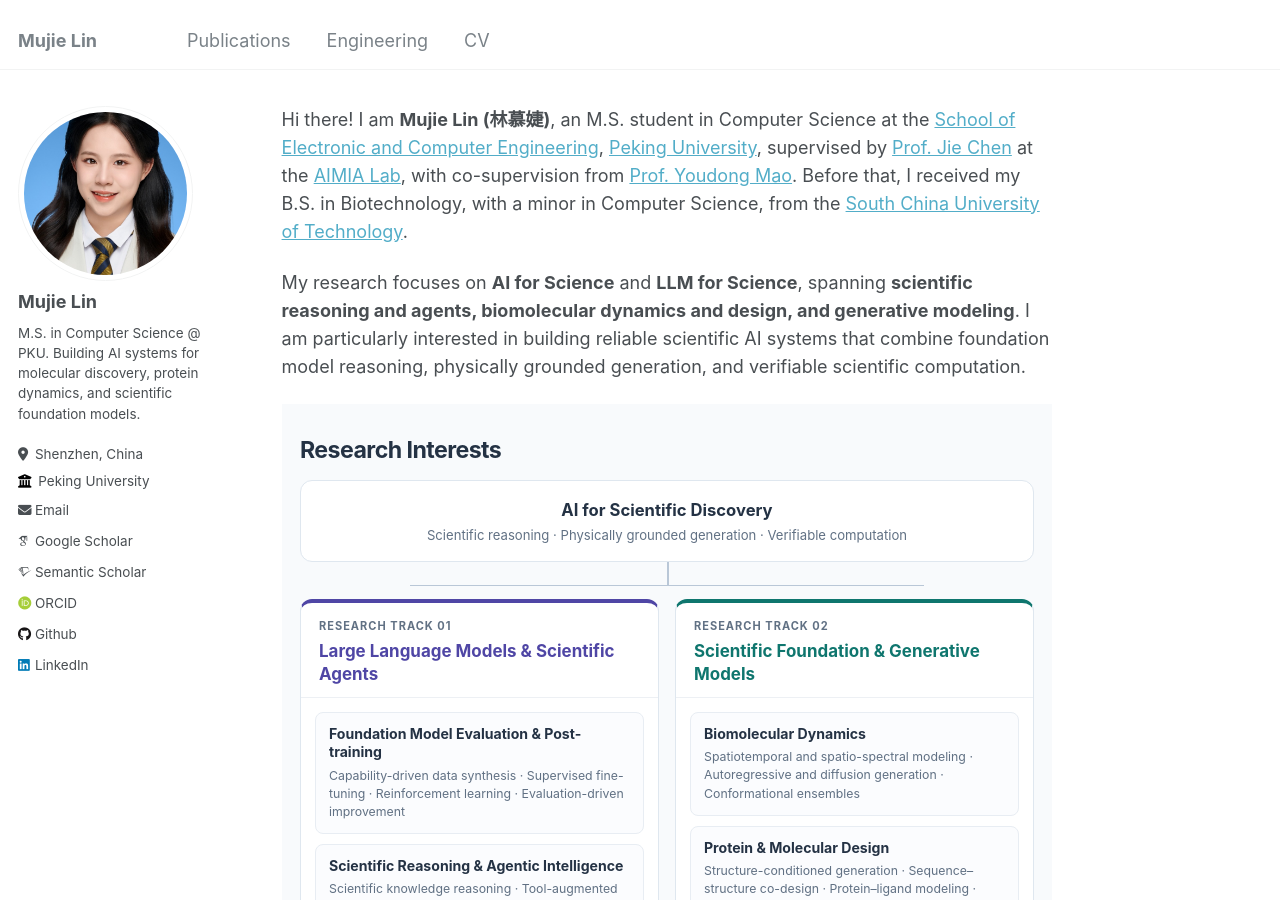
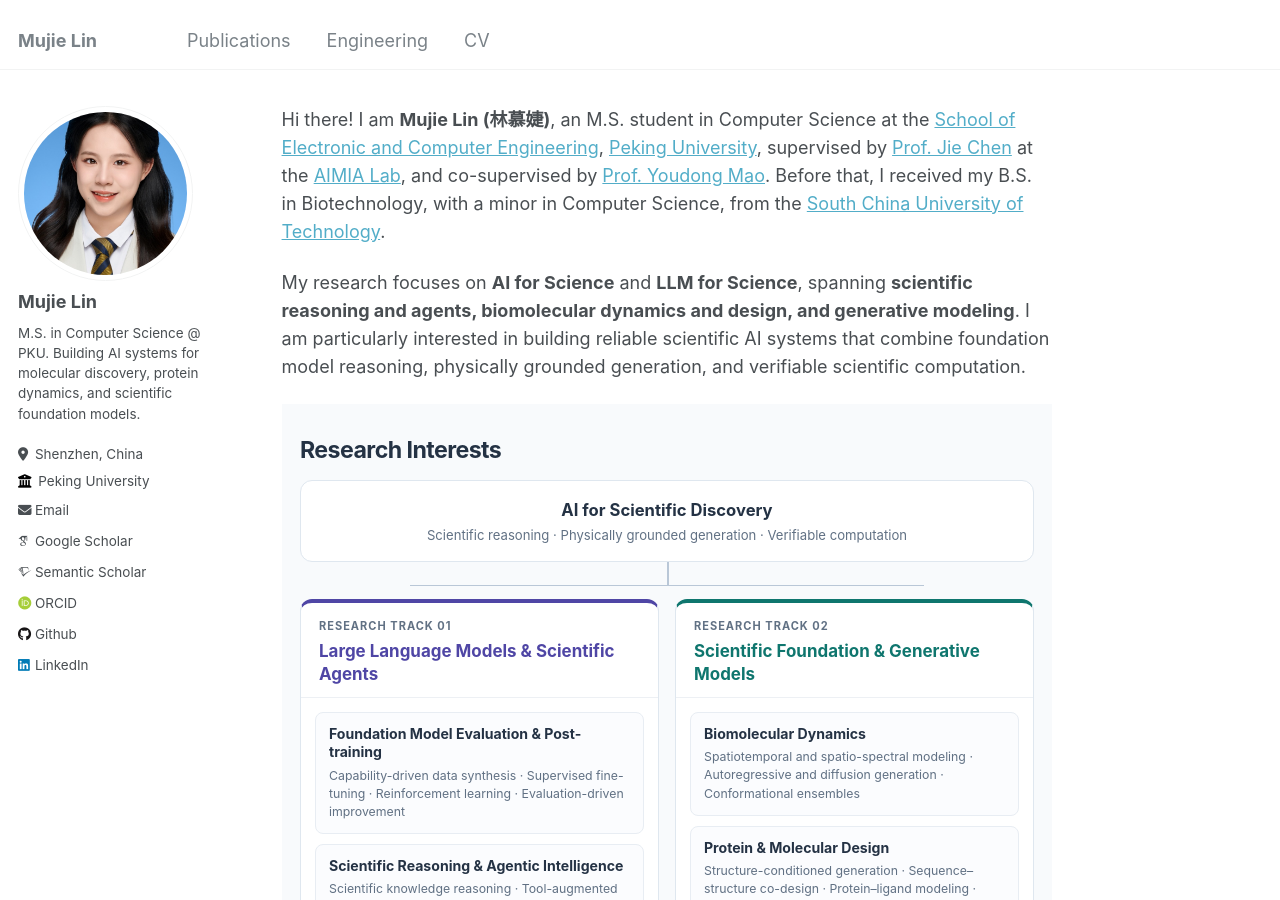
Before and after one commit to Linmj-Judy/Linmj-Judy.github.io, a Jekyll site: the page built from _pages/about.md, in a window 1280 px wide and 900 px high. Built offline with Jekyll 4.4.1, drawn with Linux system fonts in a browser that asks for light colours; some web fonts are replaced.

Commit message:
Refine supervision wording

```diff
--- a/_pages/about.md
+++ b/_pages/about.md
@@ -9,7 +9,7 @@ redirect_from:
 
 <div class="home-page" markdown="1">
 
-Hi there! I am **Mujie Lin (林慕婕)**, an M.S. student in Computer Science at the [School of Electronic and Computer Engineering](https://www.ece.pku.edu.cn/), [Peking University](https://www.pku.edu.cn/), supervised by [Prof. Jie Chen](https://www.ece.pku.edu.cn/info/1046/2492.htm) at the [AIMIA Lab](https://aimia-pku.github.io/), with co-supervision from [Prof. Youdong Mao](https://www.aais.pku.edu.cn/info/1424/2799.htm). Before that, I received my B.S. in Biotechnology, with a minor in Computer Science, from the [South China University of Technology](https://www.scut.edu.cn/).
+Hi there! I am **Mujie Lin (林慕婕)**, an M.S. student in Computer Science at the [School of Electronic and Computer Engineering](https://www.ece.pku.edu.cn/), [Peking University](https://www.pku.edu.cn/), supervised by [Prof. Jie Chen](https://www.ece.pku.edu.cn/info/1046/2492.htm) at the [AIMIA Lab](https://aimia-pku.github.io/), and co-supervised by [Prof. Youdong Mao](https://www.aais.pku.edu.cn/info/1424/2799.htm). Before that, I received my B.S. in Biotechnology, with a minor in Computer Science, from the [South China University of Technology](https://www.scut.edu.cn/).
 
 My research focuses on **AI for Science** and **LLM for Science**, spanning **scientific reasoning and agents, biomolecular dynamics and design, and generative modeling**. I am particularly interested in building reliable scientific AI systems that combine foundation model reasoning, physically grounded generation, and verifiable scientific computation.
 
```
